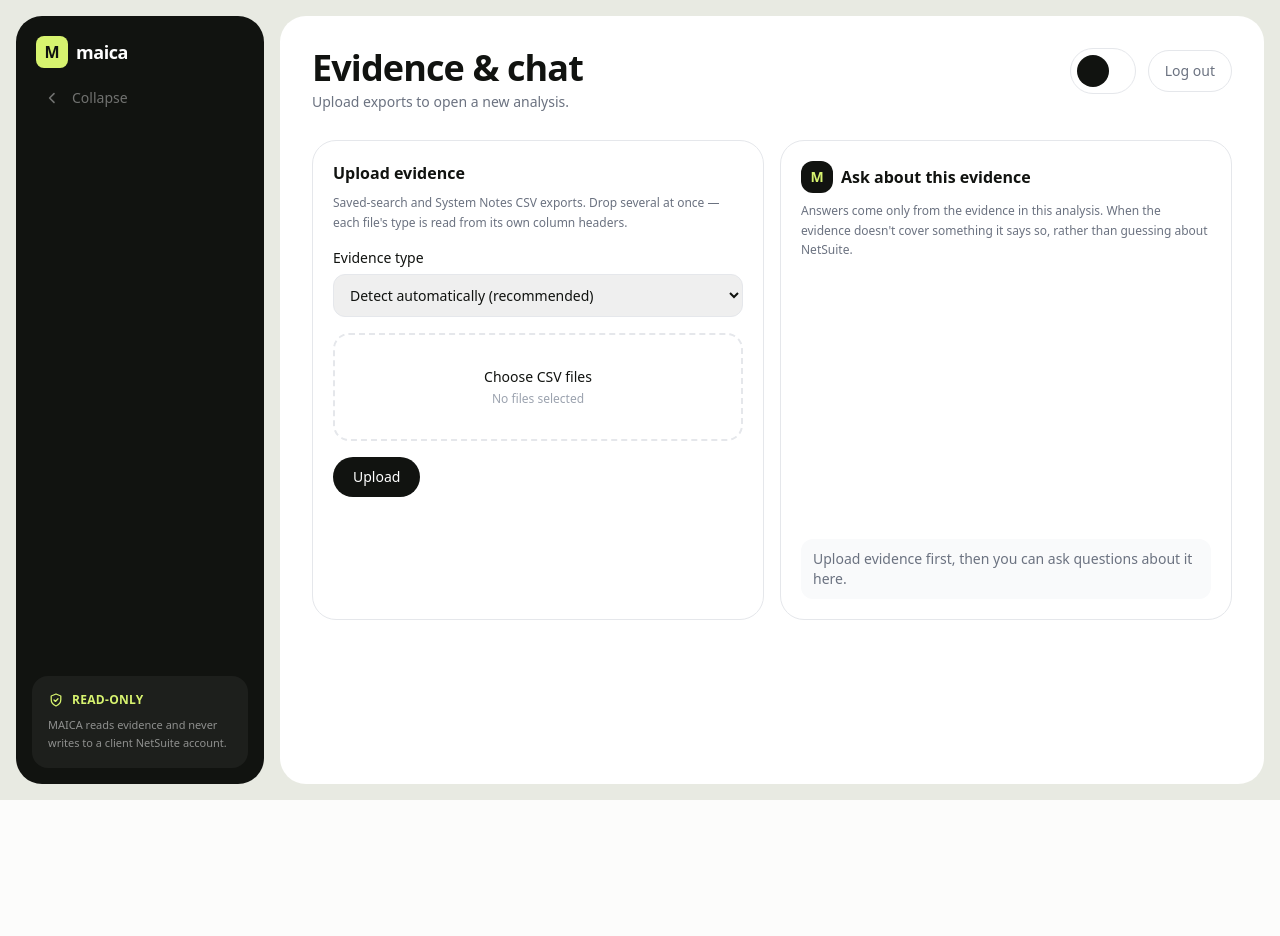
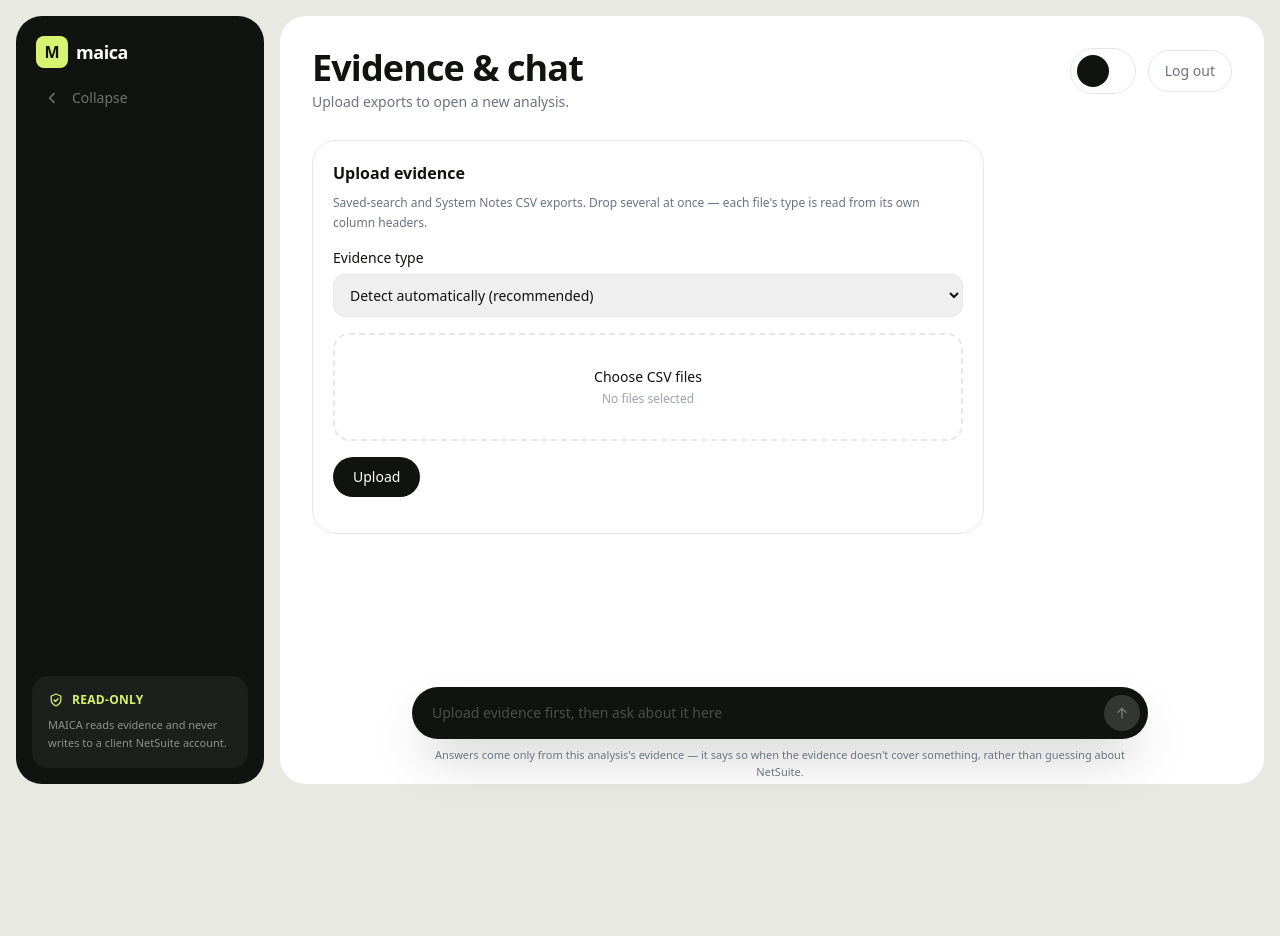
Before and after one commit to Pranjal-Saini/Maica-, a FastAPI app: template maica/web/templates/upload.html in a window 1280 px wide. Before the commit the page ends 800 px from the top, so only its background shows below. Run offline with FastAPI, Linux system fonts and the light colour scheme; the template is opened without the code that fills it, so the values that code supplies are empty; some libraries are stand-ins or nearby versions.

Commit message:
Dock the chat as a bottom composer, and stop calling a slow model unreachable
UI: the boxed chat panel became a composer docked to the bottom of the
content area — a rounded pill with a send button, centred on the content
(it follows the sidebar as that collapses). Replies stack in a floating
transcript above it that stays hidden until there is a conversation, so the
report and upload pages are clean until something is asked.

Fix: a chat question asked while a report was still narrating its factors
timed out and reported "could not be reached", which pointed at the wrong
problem — Ollama was running fine, but it serves one request at a time and
the question was queued behind four per-factor calls. The 60s client
timeout is now a configurable 180s, and a timeout raises LLMTimeoutError so
chat can say to wait rather than to go start a server.

Co-Authored-By: Claude Opus 5 <noreply@anthropic.com>

```diff
--- a/maica/api/deps.py
+++ b/maica/api/deps.py
@@ -43,4 +43,5 @@ async def get_authorized_tenant_id(
 
 
 async def get_llm_client() -> OllamaClient:
-    return OllamaClient(base_url=get_settings().ollama_base_url)
+    settings = get_settings()
+    return OllamaClient(base_url=settings.ollama_base_url, timeout=settings.llm_timeout_seconds)
--- a/maica/config/settings.py
+++ b/maica/config/settings.py
@@ -10,6 +10,10 @@ class Settings(BaseSettings):
     environment: str = "development"
     ollama_base_url: str = "http://localhost:11434"
     llm_model: str = "qwen3:8b"
+    # A local model serves one request at a time, so a chat question asked while a
+    # report is still narrating its factors queues behind them. 60s was too tight
+    # for that and surfaced as a spurious 'could not be reached'.
+    llm_timeout_seconds: float = 180.0
     # Signs the session cookie. Must be overridden via env var outside development —
     # anyone with this value can forge a session.
     session_secret_key: str = "dev-insecure-secret-change-in-production"
--- a/maica/reasoning/llm.py
+++ b/maica/reasoning/llm.py
@@ -32,6 +32,11 @@ class LLMRequestError(Exception):
     """Raised by an LLMClient implementation when the completion request
     itself fails (network error, non-2xx response, unreachable host, etc.) —
     distinct from a successful response that fails schema validation."""
+
+
+class LLMTimeoutError(LLMRequestError):
+    """The model was reachable but did not answer in time. Worth telling apart
+    from an unreachable host: one says wait, the other says start the server."""
 
 
 class LLMClient(Protocol):
--- a/maica/web/templates/_chat.html
+++ b/maica/web/templates/_chat.html
@@ -1,62 +1,78 @@
 {#
-  Grounded chat panel. Used on both the evidence page (where the analysis may
-  not exist until the first upload lands) and the report page (where it always
-  does). Upload code calls window.maicaChatEnable(analysisId) once it has one.
+  The grounded chat composer. Docked to the bottom of the content area rather
+  than boxed into the page, so it reads as one input you can always reach.
+  Used on both the evidence page (where the analysis may not exist until the
+  first upload lands) and the report page (where it always does) — upload code
+  calls window.maicaChatEnable(analysisId) once it has one.
 #}
-<div id="chat-panel"
+<style>
+  body { padding-bottom: 8.5rem; }
+  #chat-dock { left: calc(var(--side-w, 248px) + 2rem); }
+</style>
+
+<div id="chat-dock"
      data-tenant-id="{{ tenant_id }}"
      data-analysis-id="{{ analysis_id or '' }}"
-     class="flex flex-col rounded-3xl border border-gray-200 bg-white p-5"
-     style="min-height: 30rem;">
-  <div class="flex items-center gap-2">
-    <span class="grid h-8 w-8 place-items-center rounded-xl bg-ink text-sm font-bold text-lime">M</span>
-    <h2 class="text-base font-semibold">Ask about this evidence</h2>
+     class="fixed bottom-0 right-0 z-40">
+  <div class="mx-auto w-full max-w-3xl px-4 pb-5">
+
+    <div id="chat-log"
+         class="mb-3 hidden max-h-[46vh] space-y-3 overflow-y-auto rounded-3xl bg-white p-4
+                text-sm shadow-2xl ring-1 ring-black/5"></div>
+
+    <form id="chat-form" class="flex items-center gap-2 rounded-full bg-ink py-2 pl-5 pr-2 shadow-2xl">
+      <input id="chat-input" type="text" required autocomplete="off"
+             placeholder="Ask about this evidence…"
+             class="min-w-0 flex-1 bg-transparent text-sm text-white placeholder-white/40
+                    focus:outline-none disabled:placeholder-white/25" />
+      <button type="submit" id="chat-send" aria-label="Ask"
+              class="grid h-9 w-9 shrink-0 place-items-center rounded-full bg-lime text-ink
+                     transition hover:opacity-90 disabled:bg-white/15 disabled:text-white/30">
+        <svg class="h-4 w-4" viewBox="0 0 20 20" fill="none" stroke="currentColor" stroke-width="2"
+             stroke-linecap="round" stroke-linejoin="round" aria-hidden="true">
+          <path d="M10 16V4M5 9l5-5 5 5"/>
+        </svg>
+      </button>
+    </form>
+
+    <p class="mt-2 text-center text-[11px] text-gray-500">
+      Answers come only from this analysis's evidence — it says so when the evidence
+      doesn't cover something, rather than guessing about NetSuite.
+    </p>
   </div>
-  <p class="mb-4 mt-2 text-xs leading-relaxed text-gray-500">
-    Answers come only from the evidence in this analysis. When the evidence doesn't
-    cover something it says so, rather than guessing about NetSuite.
-  </p>
-
-  <div id="chat-log" class="mb-3 flex-1 space-y-3 overflow-y-auto text-sm"></div>
-
-  <p id="chat-disabled" class="rounded-xl bg-gray-50 px-3 py-2.5 text-sm text-gray-500">
-    Upload evidence first, then you can ask questions about it here.
-  </p>
-
-  <form id="chat-form" class="hidden gap-2">
-    <input id="chat-input" type="text" required
-           placeholder="e.g. what changed on record {{ source_id or '1001' }}?"
-           class="min-w-0 flex-1 rounded-full border border-gray-200 px-4 py-2.5 text-sm
-                  focus:border-ink focus:outline-none" />
-    <button type="submit"
-            class="shrink-0 rounded-full bg-ink px-5 py-2.5 text-sm font-medium text-white hover:bg-ink/90">
-      Ask
-    </button>
-  </form>
 </div>
 
 <script>
   (function () {
-    const panel = document.getElementById("chat-panel");
-    const tenantId = panel.dataset.tenantId;
+    const dock = document.getElementById("chat-dock");
+    const tenantId = dock.dataset.tenantId;
     const log = document.getElementById("chat-log");
     const form = document.getElementById("chat-form");
+    const input = document.getElementById("chat-input");
+    const send = document.getElementById("chat-send");
     const history = [];
 
+    function setEnabled(enabled) {
+      input.disabled = !enabled;
+      send.disabled = !enabled;
+      input.placeholder = enabled
+        ? "Ask about this evidence…"
+        : "Upload evidence first, then ask about it here";
+    }
+
     window.maicaChatEnable = function (analysisId) {
-      panel.dataset.analysisId = analysisId;
-      document.getElementById("chat-disabled").classList.add("hidden");
-      form.classList.remove("hidden");
-      form.classList.add("flex");
+      dock.dataset.analysisId = analysisId;
+      setEnabled(true);
     };
 
-    if (panel.dataset.analysisId) window.maicaChatEnable(panel.dataset.analysisId);
+    setEnabled(Boolean(dock.dataset.analysisId));
 
     function appendMessage(role, text) {
+      log.classList.remove("hidden");
       const row = document.createElement("div");
       row.className = role === "user" ? "text-right" : "text-left";
       const bubble = document.createElement("span");
-      bubble.className = "inline-block max-w-[90%] rounded-2xl px-3 py-2 text-left leading-relaxed " +
+      bubble.className = "inline-block max-w-[85%] rounded-2xl px-3 py-2 text-left leading-relaxed " +
         (role === "user" ? "bg-ink text-white" : "bg-gray-100 text-ink");
       bubble.textContent = text;
       row.appendChild(bubble);
@@ -67,13 +83,13 @@
 
     form.addEventListener("submit", async function (event) {
       event.preventDefault();
-      const input = document.getElementById("chat-input");
       const question = input.value.trim();
-      const analysisId = panel.dataset.analysisId;
+      const analysisId = dock.dataset.analysisId;
       if (!question || !analysisId) return;
 
       appendMessage("user", question);
       input.value = "";
+      setEnabled(false);
       const pending = appendMessage("assistant", "Thinking… (this model takes a few seconds)");
 
       try {
@@ -93,6 +109,9 @@
       } catch (err) {
         pending.remove();
         appendMessage("assistant", "Could not reach the assistant: " + err);
+      } finally {
+        setEnabled(true);
+        input.focus();
       }
     });
   })();
--- a/maica/web/templates/base.html
+++ b/maica/web/templates/base.html
@@ -132,6 +132,9 @@
 
       function setCollapsed(collapsed, persist) {
         sidebar.dataset.collapsed = collapsed ? "true" : "false";
+        // The bottom-docked chat composer centres on the content area, not the
+        // viewport, so it has to follow the sidebar as it opens and shuts.
+        document.documentElement.style.setProperty("--side-w", collapsed ? "76px" : "248px");
         toggle.setAttribute("aria-label", collapsed ? "Expand sidebar" : "Collapse sidebar");
         toggle.setAttribute("title", collapsed ? "Expand sidebar" : "Collapse sidebar");
         if (persist !== false) {
--- a/maica/web/templates/report.html
+++ b/maica/web/templates/report.html
@@ -82,8 +82,8 @@
       </p>
       {% endif %}
     </section>
-
-    {% include "_chat.html" %}
   </div>
 </div>
+
+{% include "_chat.html" %}
 {% endblock %}
--- a/maica/web/templates/upload.html
+++ b/maica/web/templates/upload.html
@@ -7,9 +7,7 @@
 {% endblock %}
 
 {% block content %}
-<div class="grid gap-4 lg:grid-cols-2">
-
-  <!-- Upload -->
+<div class="max-w-2xl">
   <div class="rounded-3xl border border-gray-200 p-5">
     <h2 class="text-base font-semibold">Upload evidence</h2>
     <p class="mb-4 mt-2 text-xs leading-relaxed text-gray-500">
@@ -49,9 +47,9 @@
     <div id="upload-result" class="mt-4 space-y-2 text-sm"></div>
     <p id="view-records" class="mt-4"></p>
   </div>
+</div>
 
-  {% include "_chat.html" %}
-</div>
+{% include "_chat.html" %}
 {% endblock %}
 
 {% block scripts %}
```
Also changed, not shown: maica/reasoning/chat.py (+13 -3 lines), maica/reasoning/ollama_client.py (+6 -2 lines), tests/integration/test_shell_pages.py (+2 -2 lines), tests/unit/test_chat.py (+23 -1 lines), tests/unit/test_ollama_client.py (+25 -1 lines).
